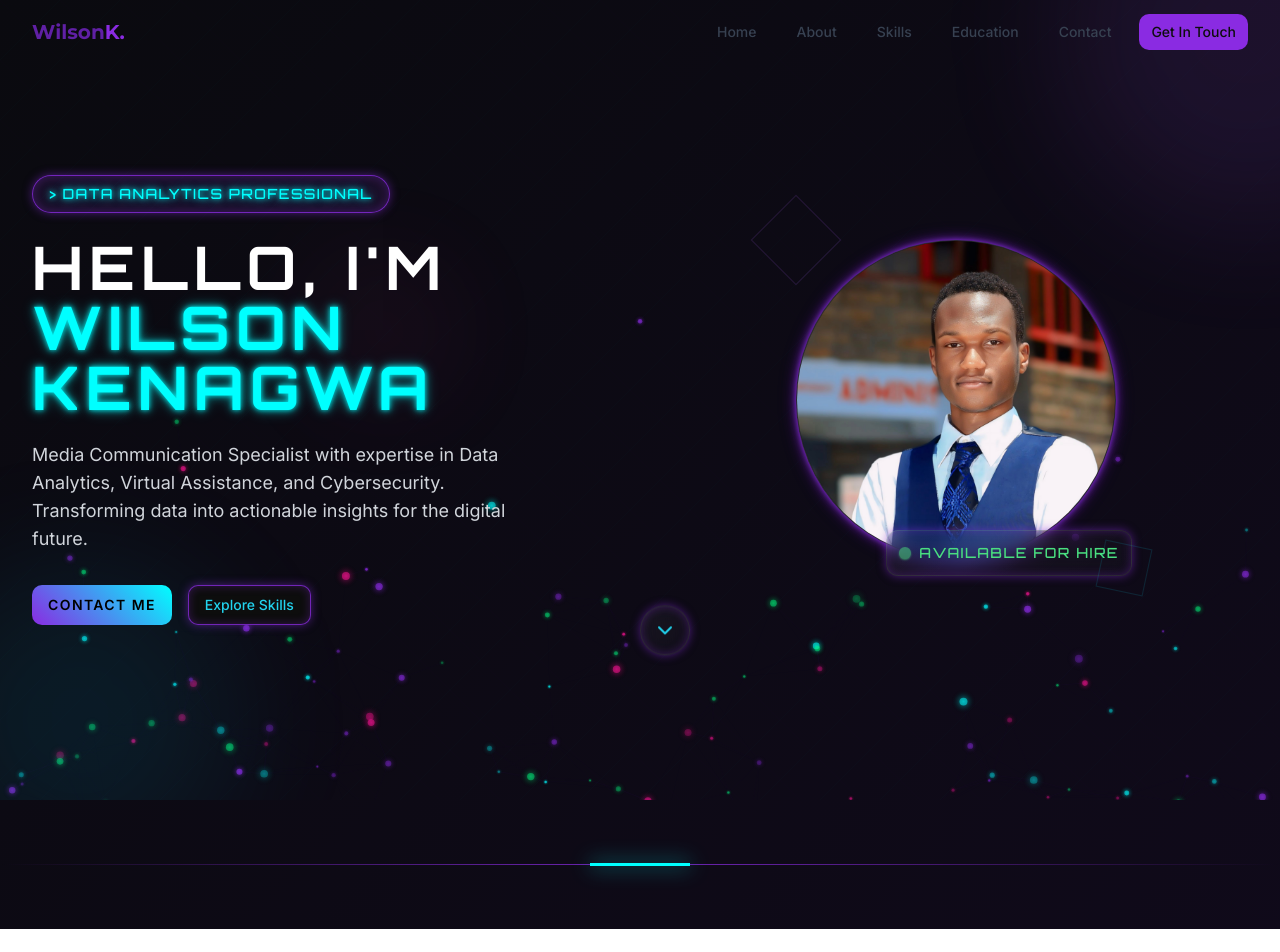
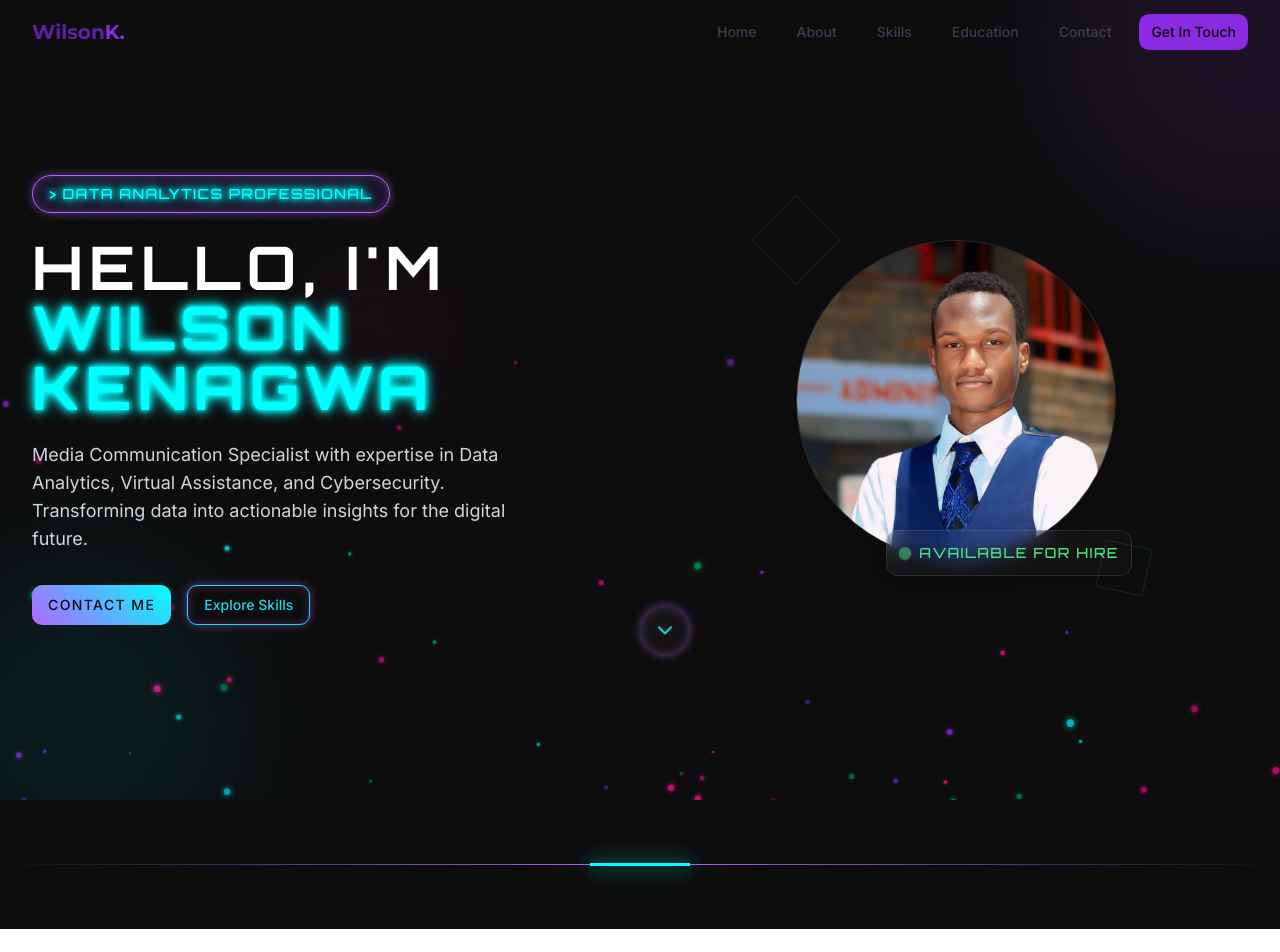
Before and after one commit to kenwilson741/kenagwa-portfolio-craft, a React (Vite) app: page / in a window 1280 px wide. Shown: the top 952 px of the page. Built offline with nearby package versions, Linux system fonts and the light colour scheme.

Commit message:
Reverted to commit febe12255dfb998bc4018905c4ecbf4a08584a23

```diff
--- a/src/main.tsx
+++ b/src/main.tsx
@@ -1,12 +1,5 @@
-
-import React from 'react'
-import ReactDOM from 'react-dom/client'
+import { createRoot } from 'react-dom/client'
 import App from './App.tsx'
 import './index.css'
-import './styles/dark-theme.css'
 
-ReactDOM.createRoot(document.getElementById('root')!).render(
-  <React.StrictMode>
-    <App />
-  </React.StrictMode>,
-)
+createRoot(document.getElementById("root")!).render(<App />);
--- a/src/pages/Index.tsx
+++ b/src/pages/Index.tsx
@@ -42,10 +42,9 @@ const Index = () => {
   }, []);
 
   return (
-    <div className="min-h-screen dark-theme-bg text-foreground relative overflow-x-hidden">
+    <div className="min-h-screen bg-background text-foreground relative">
       <ParticleBackground />
       <CustomCursor />
-      <div className="relative z-10">
       <Navbar />
       <Hero />
       <div className="section-separator" />
@@ -65,7 +64,6 @@ const Index = () => {
       <div className="section-separator" />
       <Contact />
       <Footer />
-      </div>
       <ScrollToTop />
     </div>
   );
--- a/src/styles/dark-theme.css
+++ /dev/null
@@ -1,179 +0,0 @@
-
-/* Dark theme specific styles for the landing page */
-.dark-theme-bg {
-  background: linear-gradient(135deg, #0a0a0f 0%, #1a0a2e 50%, #16213e 100%);
-  min-height: 100vh;
-  cursor: none;
-}
-
-/* Custom cursor for dark theme */
-.custom-cursor {
-  position: fixed;
-  width: 20px;
-  height: 20px;
-  background: radial-gradient(circle, rgba(0, 255, 255, 0.8) 0%, transparent 70%);
-  border-radius: 50%;
-  pointer-events: none;
-  z-index: 9999;
-  transition: transform 0.1s ease;
-  mix-blend-mode: difference;
-}
-
-.custom-cursor::after {
-  content: '';
-  position: absolute;
-  top: -10px;
-  left: -10px;
-  width: 40px;
-  height: 40px;
-  border: 1px solid rgba(0, 255, 255, 0.5);
-  border-radius: 50%;
-  opacity: 0.3;
-  animation: pulse-cursor 2s infinite;
-}
-
-/* Neon effects */
-.neon-glow {
-  box-shadow:
-    0 0 5px rgba(138, 43, 226, 0.8),
-    0 0 10px rgba(138, 43, 226, 0.5),
-    0 0 15px rgba(138, 43, 226, 0.3),
-    0 0 20px rgba(138, 43, 226, 0.2);
-}
-
-.neon-text {
-  color: rgba(0, 255, 255, 1);
-  text-shadow:
-    0 0 5px rgba(0, 255, 255, 0.8),
-    0 0 10px rgba(0, 255, 255, 0.5),
-    0 0 15px rgba(0, 255, 255, 0.3);
-}
-
-.neon-border {
-  border: 1px solid rgba(138, 43, 226, 0.8);
-  box-shadow:
-    inset 0 0 10px rgba(138, 43, 226, 0.3),
-    0 0 10px rgba(138, 43, 226, 0.5);
-}
-
-/* Glowing cards */
-.glow-card {
-  background: linear-gradient(135deg, rgba(255,255,255,0.05) 0%, rgba(255,255,255,0.02) 100%);
-  backdrop-filter: blur(10px);
-  border: 1px solid rgba(255,255,255,0.1);
-  transition: all 0.3s ease;
-}
-
-.glow-card:hover {
-  background: linear-gradient(135deg, rgba(138, 43, 226, 0.1) 0%, rgba(255, 20, 147, 0.05) 100%);
-  border-color: rgba(138, 43, 226, 0.5);
-  box-shadow:
-    0 8px 32px rgba(138, 43, 226, 0.3),
-    inset 0 1px 0 rgba(255, 255, 255, 0.1);
-  transform: translateY(-2px);
-}
-
-/* Geometric shapes */
-.geometric-bg::before {
-  content: '';
-  position: absolute;
-  top: 0;
-  left: 0;
-  right: 0;
-  bottom: 0;
-  background-image:
-    linear-gradient(45deg, transparent 49%, rgba(138, 43, 226, 0.03) 50%, transparent 51%),
-    linear-gradient(-45deg, transparent 49%, rgba(0, 255, 255, 0.03) 50%, transparent 51%);
-  background-size: 60px 60px;
-  pointer-events: none;
-  opacity: 0.5;
-}
-
-/* Interactive buttons */
-.cyber-button {
-  position: relative;
-  background: linear-gradient(45deg, rgba(138, 43, 226, 1), rgba(0, 255, 255, 1));
-  border: none;
-  color: black;
-  font-weight: 600;
-  text-transform: uppercase;
-  letter-spacing: 0.1em;
-  overflow: hidden;
-  transition: all 0.3s ease;
-}
-
-.cyber-button::before {
-  content: '';
-  position: absolute;
-  top: 0;
-  left: -100%;
-  width: 100%;
-  height: 100%;
-  background: linear-gradient(90deg, transparent, rgba(255,255,255,0.3), transparent);
-  transition: left 0.5s ease;
-}
-
-.cyber-button:hover::before {
-  left: 100%;
-}
-
-.cyber-button:hover {
-  box-shadow:
-    0 0 20px rgba(138, 43, 226, 0.8),
-    0 0 40px rgba(138, 43, 226, 0.4),
-    inset 0 0 20px rgba(255,255,255,0.1);
-  transform: translateY(-2px);
-}
-
-/* Section separators with glow */
-.section-separator {
-  height: 1px;
-  background: linear-gradient(90deg, transparent, rgba(138, 43, 226, 0.8), transparent);
-  margin: 4rem 0;
-  position: relative;
-}
-
-.section-separator::before {
-  content: '';
-  position: absolute;
-  top: -1px;
-  left: 50%;
-  transform: translateX(-50%);
-  width: 100px;
-  height: 3px;
-  background: rgba(0, 255, 255, 1);
-  box-shadow: 0 0 20px rgba(0, 255, 255, 0.8);
-}
-
-/* Futuristic typography */
-.futuristic-text {
-  font-family: 'Orbitron', monospace;
-  letter-spacing: 0.1em;
-  text-transform: uppercase;
-}
-
-/* Responsive design adjustments */
-@media (hover: none) {
-  .dark-theme-bg {
-    cursor: auto;
-  }
-
-  .custom-cursor {
-    display: none;
-  }
-
-  a, button, [role="button"], .cursor-pointer {
-    cursor: auto;
-  }
-}
-
-/* Animations */
-@keyframes pulse-cursor {
-  0%, 100% { transform: scale(1); opacity: 0.3; }
-  50% { transform: scale(1.2); opacity: 0.6; }
-}
-
-@keyframes float {
-  0%, 100% { transform: translateY(0px); }
-  50% { transform: translateY(-10px); }
-}
```
Lines whose indentation alone changed are shown as unchanged.
